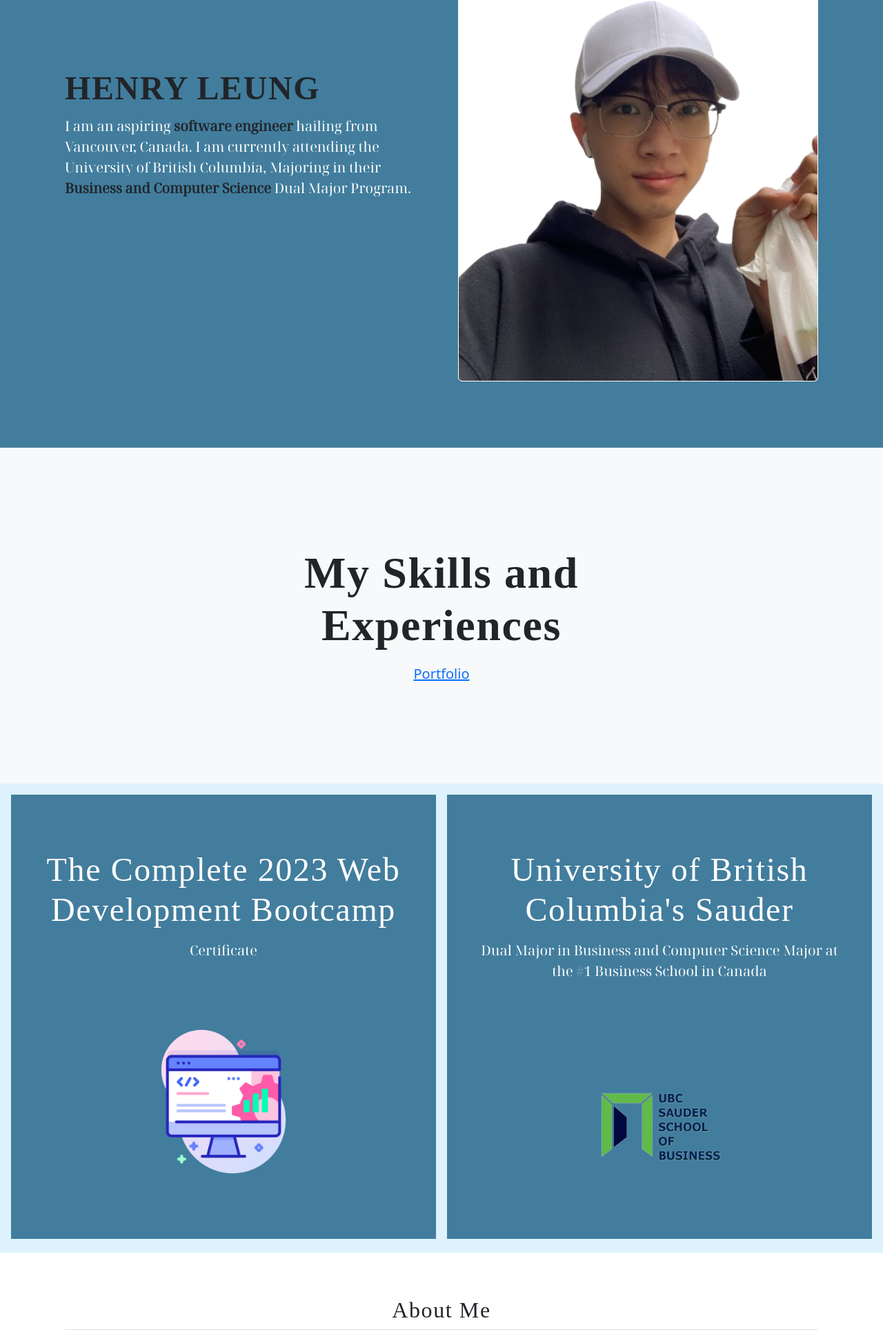
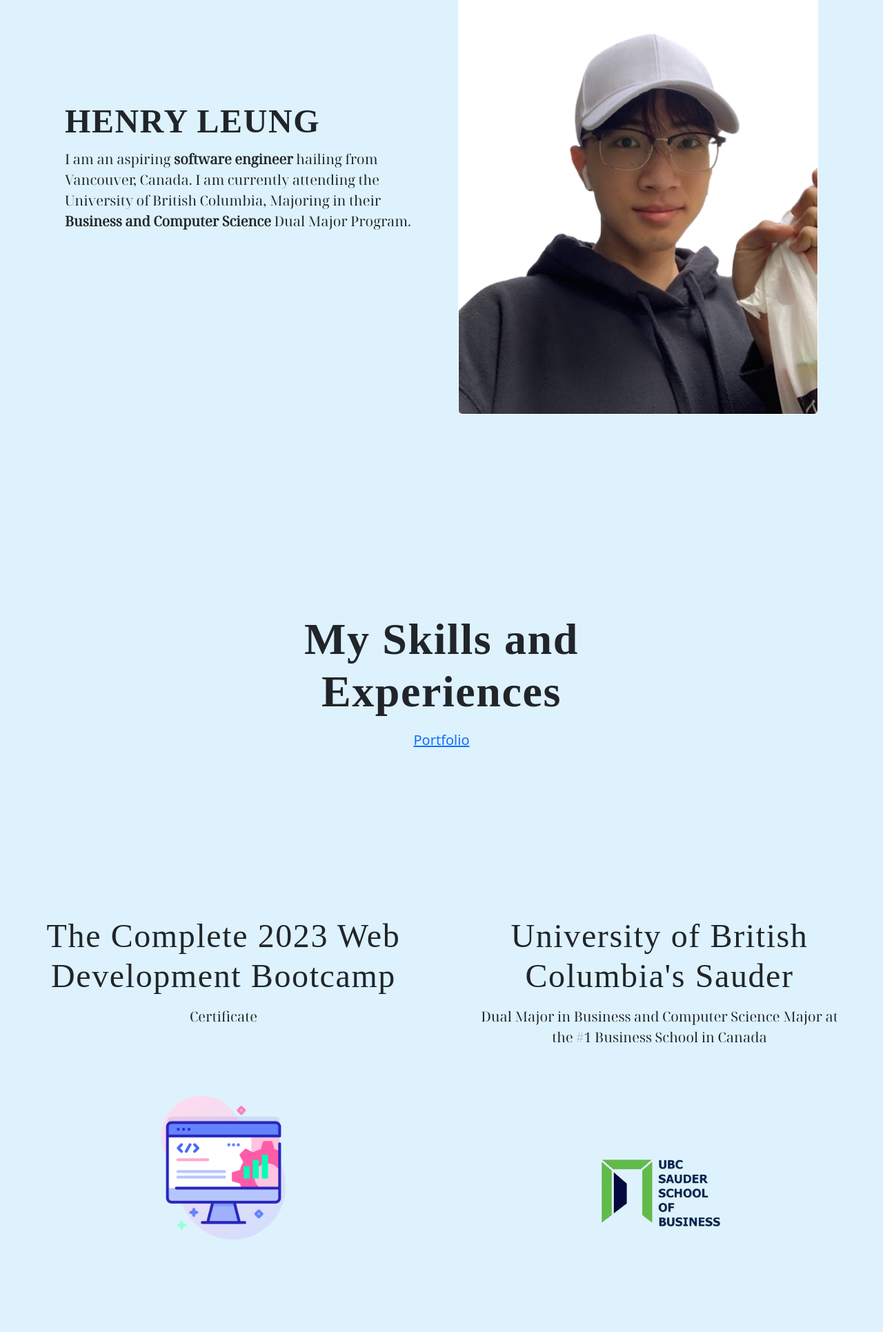
Before and after one commit to HenryLeungJ/portfolio-website, a plain HTML site: page index.html in a window 1280 px wide. Shown: the part 240-2171 px from the top of the page at 69% size. Drawn offline with nearby package versions, Linux system fonts and the light colour scheme; a web font is replaced by a local one.

Commit message:
Add files via upload

```diff
--- a/index.html
+++ b/index.html
@@ -13,22 +13,22 @@
     <link rel="stylesheet" href="./style.css">
     <title>Portfolio</title>
 </head>
-<body>
-    <section id="hero" class="blue">
-        <div class="container col-xxl-8 px-4 py-5">
+<body class="light-blue">
+    <section id="hero" class="light-blue">
+        <div class="container col-xxl-8 px-4 py-5 my-5 mx-auto">
             <div class="row flex-lg-row-reverse align-items-center g-5 py-5">
               <div class="col-10 col-sm-12 col-lg-6">
                   <img src="./assets/images/Henry.png" class="d-block mx-lg-auto img-fluid rounded border border-white bg-white" alt="Picture of Henry" width="700" height="500" loading="lazy">
               </div>
               <div class="col-lg-6">
                   <h1 class="display-5 fw-bold text-dark text-uppercase lh-1 mb-3">Henry Leung</h1>
-                <p class="lead text-white">I am an aspiring <span class="span-hero text-dark">software engineer</span> hailing from Vancouver, Canada. I am currently attending the University of British Columbia, Majoring in their <span class="span-hero text-dark">Business and Computer Science</span> Dual Major Program. </p>
+                  <p class="lead">I am an aspiring <span class="span-hero text-dark">software engineer</span> hailing from Vancouver, Canada. I am currently attending the University of British Columbia, Majoring in their <span class="span-hero text-dark">Business and Computer Science</span> Dual Major Program. </p>
               </div>
             </div>
         </div>
     </section>
     <section id="skills" class="light-blue">
-        <div class="position-relative overflow-hidden p-3 p-md-5 text-center bg-body-tertiary">
+        <div class="position-relative overflow-hidden p-3 p-md-5 text-center white">
             <div class="col-md-6 p-lg-5 mx-auto my-5 ">
               <h1 class="display-3 fw-bold ">My Skills and Experiences</h1>
               <h3 class="fw-normal text-muted mb-3"></h3>
@@ -42,19 +42,19 @@
             <div class="product-device product-device-2 shadow-sm d-none d-md-block"></div>
           </div>
           <div class=" skills flex-md-equal w-100 my-md-3 ps-md-3">
-            <div class="blue me-md-3 pt-3 px-3 pt-md-5 px-md-5 text-center overflow-hidden first-skill">
+            <div class="me-md-3 pt-3 px-3 pt-md-5 px-md-5 text-center overflow-hidden first-skill">
               <div class="my-3 py-3">
-                <h2 class="display-5 text-white mb-3">The Complete 2023 Web Development Bootcamp</h2>
-                <p class="lead text-white">Certificate</p>
+                <h2 class="display-5 text-dark mb-3">The Complete 2023 Web Development Bootcamp</h2>
+                <p class="lead text-dark">Certificate</p>
               </div>
               <div>
                 <img src="./assets/images/webd.png" alt="web development icon" class="web-icon">
               </div>
             </div>
-            <div class="blue me-md-3 pt-3 px-3 pt-md-5 px-md-5 text-center overflow-hidden first-skill">
+            <div class="me-md-3 pt-3 px-3 pt-md-5 px-md-5 text-center overflow-hidden first-skill">
               <div class="my-3 py-3">
-                <h2 class="display-5 text-white mb-3">University of British Columbia's Sauder</h2>
-                <p class="lead text-white">Dual Major in Business and Computer Science Major at the #1 Business School in Canada</p>
+                <h2 class="display-5 text-dark mb-3">University of British Columbia's Sauder</h2>
+                <p class="lead text-dark">Dual Major in Business and Computer Science Major at the #1 Business School in Canada</p>
               </div>
               <div>
                 <img src="./assets/images/web.png" alt="image of UBC Sauder's logo" class="sauder">
@@ -104,9 +104,9 @@
       </div>
     </section>
     <section id="contact" class="light-blue">
-      <div class="px-4 py-5 my-5 text-center mb-0">
-        <img class="d-block mx-auto my-5 rounded-circle border border-white" src="./assets/images/HenryProfessional.png" alt="Picture of Henry">
-        <div class="col-lg-6 mx-auto">
+      <div class="container px-4 py-5 my-5 text-center white">
+        <div class="col-lg-6 mx-auto p-3">
+          <img class="d-block mx-auto my-3 rounded-circle border border-white" width="50%" src="./assets/images/HenryProfessional.png" alt="Picture of Henry">
           <h1 class="display-5 fw-bold text-body-emphasis interested mb-4">Interested In My Work?</h1>
           <ul>
             <li>
```
Lines whose indentation alone changed are shown as unchanged.
